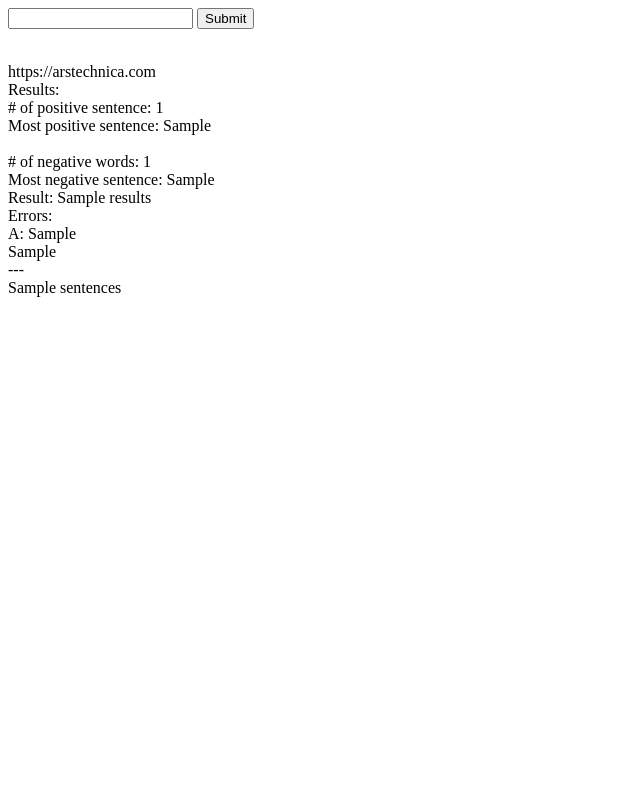
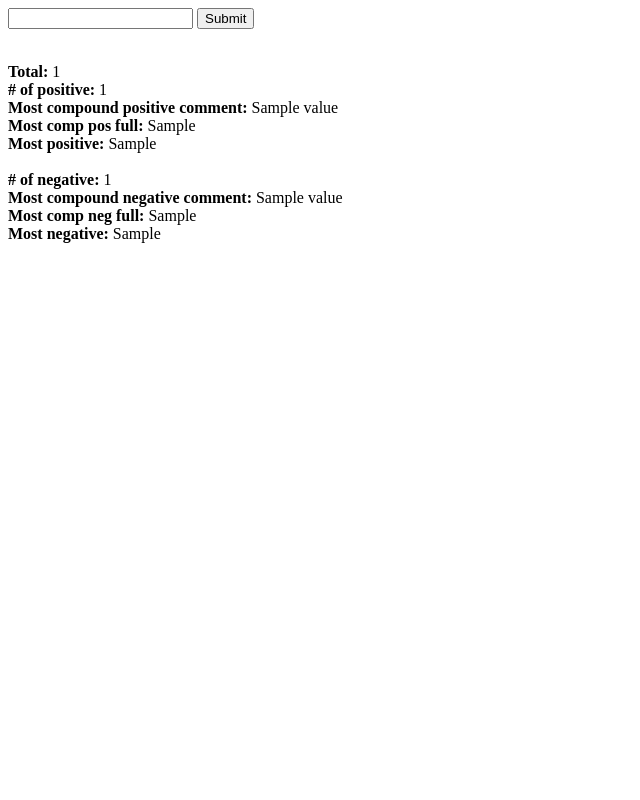
Before and after one commit to john-lock/Sentiment, a Flask app: template templates/index.html in a window 1280 px wide. Shown: the whole page, without its empty margins (0-640 px from the left). Run offline with Flask 2, Linux system fonts and the light colour scheme; the template is opened without the code that fills it: most values are stand-ins (such as "Sample title", 1, 10 or a date in 2020).

Commit message:
v2 - presents all datapoints

```diff
--- a/app.py
+++ b/app.py
@@ -1,16 +1,7 @@
-import os
-import operator
-import re
-import nltk
+
 import re
 from nltk import tokenize
-import nltk.classify.util
-from nltk.classify import NaiveBayesClassifier
-from nltk.corpus import subjectivity
-from nltk.sentiment import SentimentAnalyzer
-from nltk.sentiment.util import *
 from nltk.sentiment.vader import SentimentIntensityAnalyzer
-
 from flask import Flask, render_template, request
 import requests
 from bs4 import BeautifulSoup
@@ -42,7 +33,8 @@ def scrape():
             data = []
 
             # Remove too lengthy sentences (understood to be errors)
-            line_list = filter(lambda x: len(str(x)) < 10, tokenized)
+            line_list = list(filter(lambda x: len(str(x)) < 400, tokenized))
+            # line_list = list(filter(lambda x: len(str(x)) > 20, line_list))  use to give min length
 
             # Get polarity of each sentence
             for sentence in line_list:
@@ -54,30 +46,32 @@ def scrape():
                 data[i].update({i: line_list[i]})
 
             # Get num of +/- compound
-
-
+            count_pos = list(filter(lambda x: x['compound'] >= 0, data))
+            count_neg = list(filter(lambda x: x['compound'] < 0, data))
+            count_pos_comp = len(count_pos)
+            count_neg_comp = len(count_neg)
+            count_total = len(data)
 
             # Most/Least values
             most_negative = sorted(data, key=lambda x: x['neg'])
             most_neg = most_negative[((len(data) -1))]
-            neg_comp_sorted = sorted(data, key=lambda x: x['compound'])
-            most_negative_comp = neg_comp_sorted[0]
+            neg_comp_sorted = sorted(data, key=lambda x: x['compound'], reverse=True)
+            most_negative_comp_full = dict(neg_comp_sorted[((len(data)-1))])
+            most_negative_comp_reduced = dict(neg_comp_sorted[((len(data)-1))])
+            for key in ['neg', 'neu', 'pos', 'compound']:
+                most_negative_comp_reduced.pop(key)
+
             most_positive = sorted(data, key=lambda x: x['pos'])
-            most_pos = most_positive[((len(data)-1))]
+            most_pos = most_positive[((len(data) -1))]
             pos_comp_sorted = sorted(data, key=lambda x: x['compound'])
-            most_positive_comp = pos_comp_sorted[((len(data)-1))]
+            most_positive_comp_full = dict(pos_comp_sorted[((len(data)-1))])
+            most_positive_comp_reduced = dict(pos_comp_sorted[((len(data)-1))])
+            for key in ['neg', 'neu', 'pos', 'compound']:
+                most_positive_comp_reduced.pop(key)
 
-            # Return most positive, most negative
+
     return render_template('index.html', **locals())
-                #for k in sorted(ss):
 
-                    # print('{0}: {1}, '.format(k, ss[k]), end='')
-
-"""
-            def word_feats(raw_result_text):
-                return dict([(word, True) for word in raw_result_text])
-
-           """
 
 if __name__ == '__main__':
     app.run()
--- a/templates/index.html
+++ b/templates/index.html
@@ -8,23 +8,18 @@
         <input type="text" name="urlInput">
         <input type="submit">
     </form>
-    <br> https://arstechnica.com
-
-    <br> Results:
-    <br> # of positive sentence: {{ num_pos }}
-    <br> Most positive sentence: {{ most_pos }}
+    <br> <b>Total:</b> {{ count_total }}
+    <br> <b># of positive:</b> {{ count_pos_comp }}
+    <br> <b>Most compound positive comment:</b> {% for key, value in most_positive_comp_reduced.items() %} {{ value }} {% endfor %}
+    <br> <b> Most comp pos full:</b> {{ most_positive_comp_full }}
+    <br> <b>Most positive:</b> {{ most_pos }}
     <br>
-    <br> # of negative words: {{ num_neg }}
-    <br> Most negative sentence: {{ most_neg }}
-    <br> Result: {{ results }}
-    <br> Errors: {{ errors }}
-    <br> A: {{ a }}
+    <br> <b># of negative:</b> {{ count_neg_comp }}
+    <br> <b>Most compound negative comment:</b> {% for key, value in most_negative_comp_reduced.items() %} {{ value }} {% endfor %}
+    <br> <b>Most comp neg full:</b> {{ most_negative_comp_full }}
+    <br> <b>Most negative:</b> {{ most_neg }}
+    <br> {% if errors %} ERROR: {{ errors }} {% endif %}
     <br>
-    {{line_list}}
-    <br>---
-    <br>
-    {{sentences}}
-
 </body>
 
 </html>
```
Also changed, not shown: requirements.txt (+8 -0 lines).
